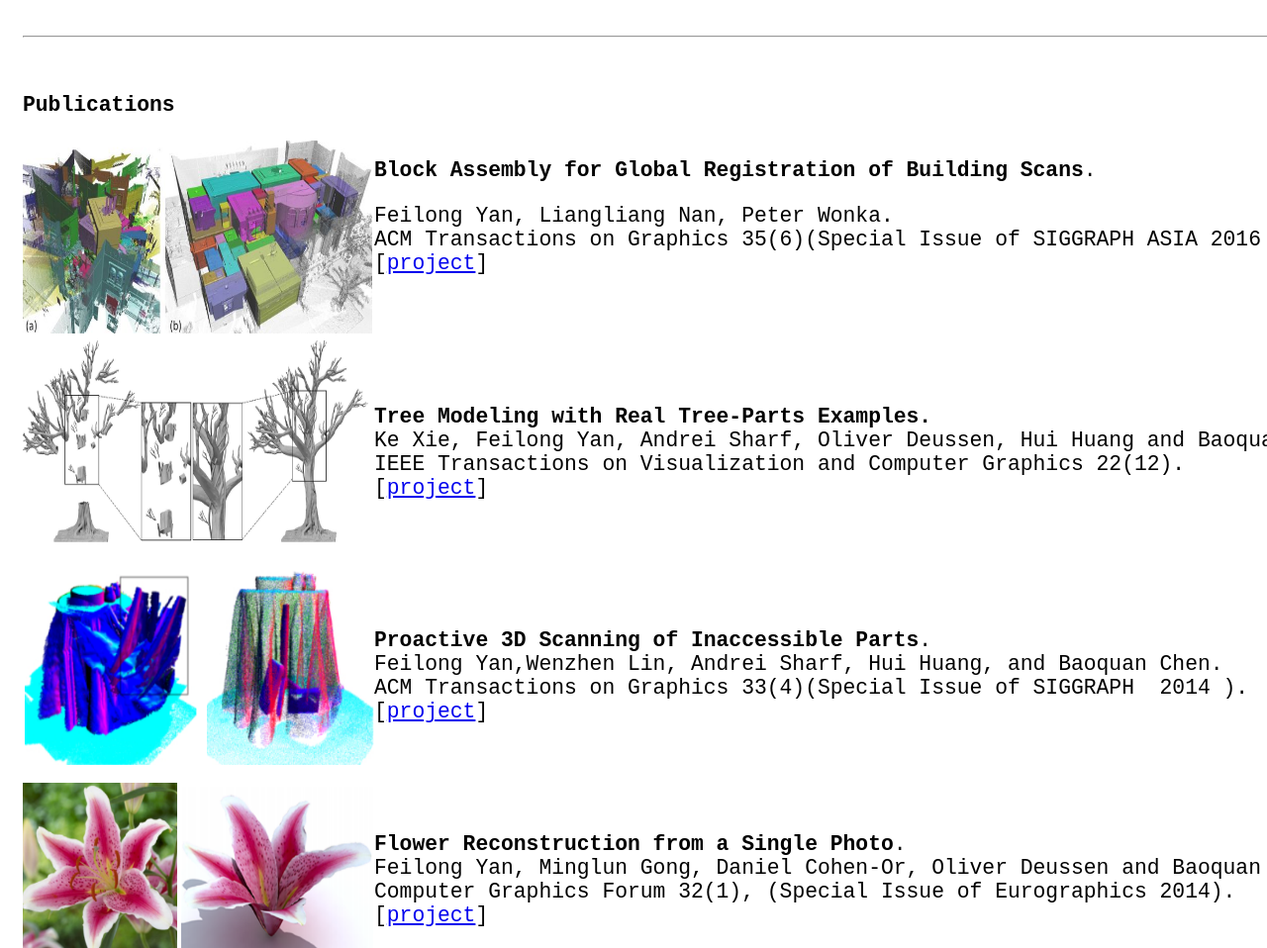
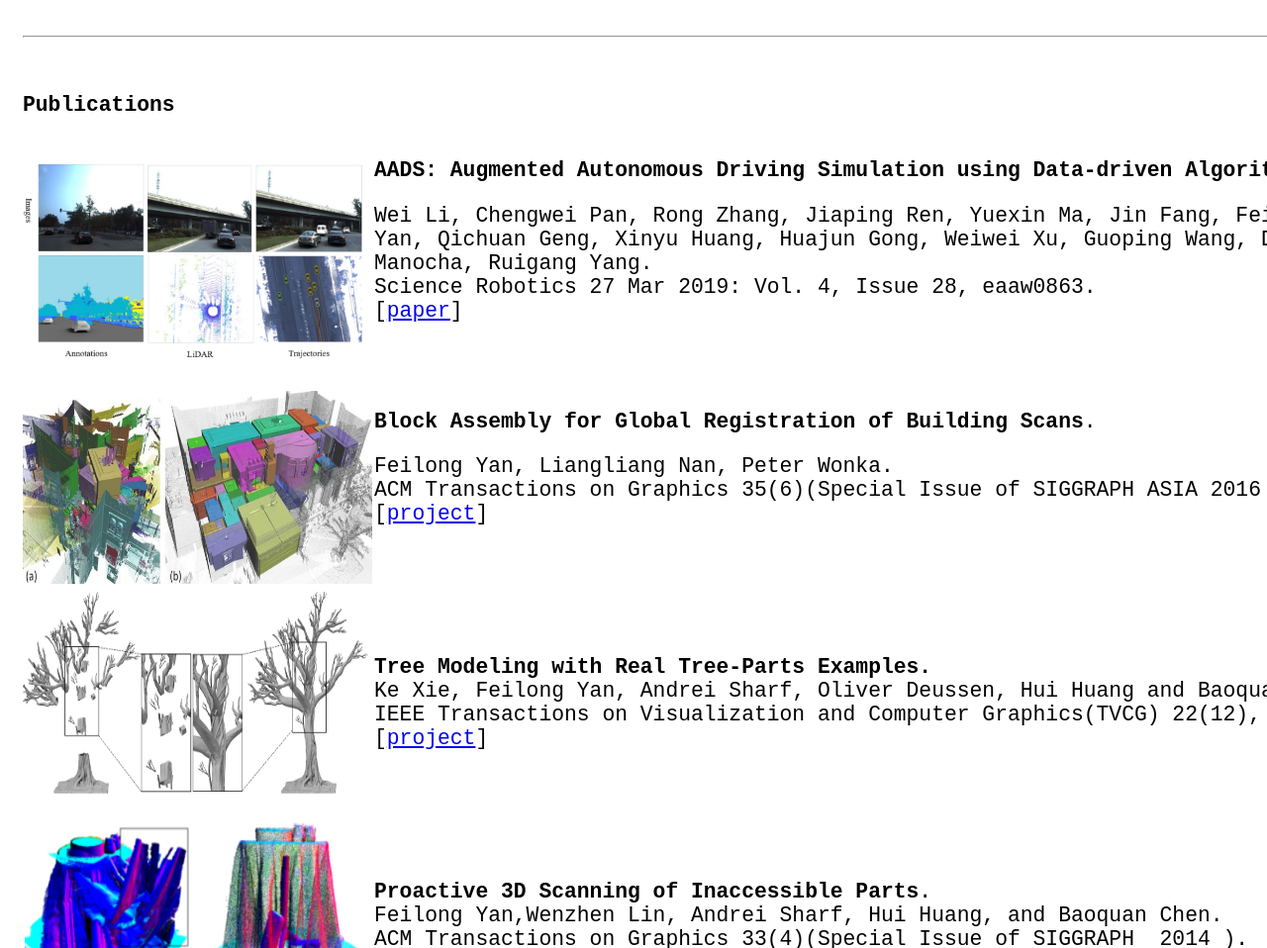
Before and after one commit to yanfeilong/yanfeilong.github.com, a plain HTML site: page index.html in a window 1280 px wide. Shown: the part 700-1658 px from the top of the page at 99% size. Drawn offline with Linux system fonts and the light colour scheme.

Commit message:
add aads

```diff
--- a/index.html
+++ b/index.html
@@ -128,9 +128,9 @@
             degree from Shenzhen Institutes of Advanced Technology(SIAT),Chinese
             Academy of Science(CAS)<span style="font-family: Verdana,Helvetica,Arial,sans-serif;">,
               under the supervision of </span>Prof.<span style="font-family: Verdana,Helvetica,Arial,sans-serif;"><a
-                href="http://www.cs.sdu.edu.cn/%7Ebaoquan/">Baoquan Chen</a> and</span><span
+                href="https://cfcs.pku.edu.cn/baoquan/">Baoquan Chen</a> and</span><span
               style="font-family: Verdana,Helvetica,Arial,sans-serif;"> Prof. <a
-                href="http://vcc.szu.edu.cn/console/homepage/index/14/0">Hui
+                href="https://vcc.tech/~huihuang">Hui
                 Huang</a> in 2015, and his </span>bachelor degree from Xidian
             University in 2008.  <span style="color: rgb(0, 0, 0); font-family: Verdana, Helvetica, Arial, sans-serif; font-size: small; font-style: normal; font-variant-ligatures: normal; font-variant-caps: normal; font-weight: normal; letter-spacing: normal; orphans: 2; text-align: left; text-indent: 0px; text-transform: none; white-space: normal; widows: 2; word-spacing: 0px; -webkit-text-stroke-width: 0px; background-color: rgb(255, 255, 255); display: inline !important; float: none;"></span><span
               style="color: rgb(0, 0, 0); font-family: Verdana, Helvetica, Arial, sans-serif; font-size: small; font-style: normal; font-variant-ligatures: normal; font-variant-caps: normal; font-weight: normal; letter-spacing: normal; orphans: 2; text-align: left; text-indent: 0px; text-transform: none; white-space: normal; widows: 2; word-spacing: 0px; -webkit-text-stroke-width: 0px; background-color: rgb(255, 255, 255); display: inline !important; float: none;"><span
@@ -146,6 +146,21 @@
             <p class="STYLE2"><strong class="STYLE1"> Publications</strong></p>
           </td>
         </tr>
+
+        <tr>
+          <td valign="middle" class="style25"><span class="STYLE2"><img style="width: 343px; height: 199px;"
+                title="2019-science-robotics" alt=" " src="image/2019-science-robotics.png" /></span></td>
+          <td valign="middle" colspan="3" class="style22">
+            <p class="STYLE2"><strong>AADS: Augmented Autonomous Driving Simulation using Data-driven Algorithms </strong>.</p>
+            <p class="STYLE2">Wei Li, Chengwei Pan, Rong Zhang, Jiaping Ren, Yuexin Ma, Jin Fang, Feilong Yan, Qichuan Geng, Xinyu Huang, Huajun Gong, Weiwei Xu, Guoping Wang, Dinesh Manocha, Ruigang Yang. <br />
+              Science Robotics 27 Mar 2019: Vol. 4, Issue 28, eaaw0863.<br />
+              [<a href="https://arxiv.org/abs/1901.07849"><span
+                  style="color: #0000ee;">paper</span></a>]</p>
+            <p class="STYLE2"><br />
+            </p>
+          </td>
+        </tr>
+
         <tr>
           <td valign="middle" class="style25"><span class="STYLE2"><img style="width: 353px; height: 199px;"
                 title="2016-siga-blockAssembly" alt=" " src="image/2016-siga-blockAssembly.png" /></span></td>
@@ -173,7 +188,7 @@
               Ke Xie, Feilong Yan, </span><span class="STYLE2"><span class="STYLE2">Andrei
                 Sharf</span>, Oliver Deussen</span><span class="STYLE2"><span class="STYLE2">,
                 Hui Huang</span> and Baoquan Chen.<br />
-              IEEE Transactions on Visualization and Computer Graphics 22(12).<br />
+              IEEE Transactions on Visualization and Computer Graphics(TVCG) 22(12), 2016.<br />
               [<a href="http://vcc.szu.edu.cn/research/2016/Tree/">project</a>]</span><span
               class="STYLE2"><br />
               <br />
```
Also changed, not shown: image/2019-science-robotics.png (added).
